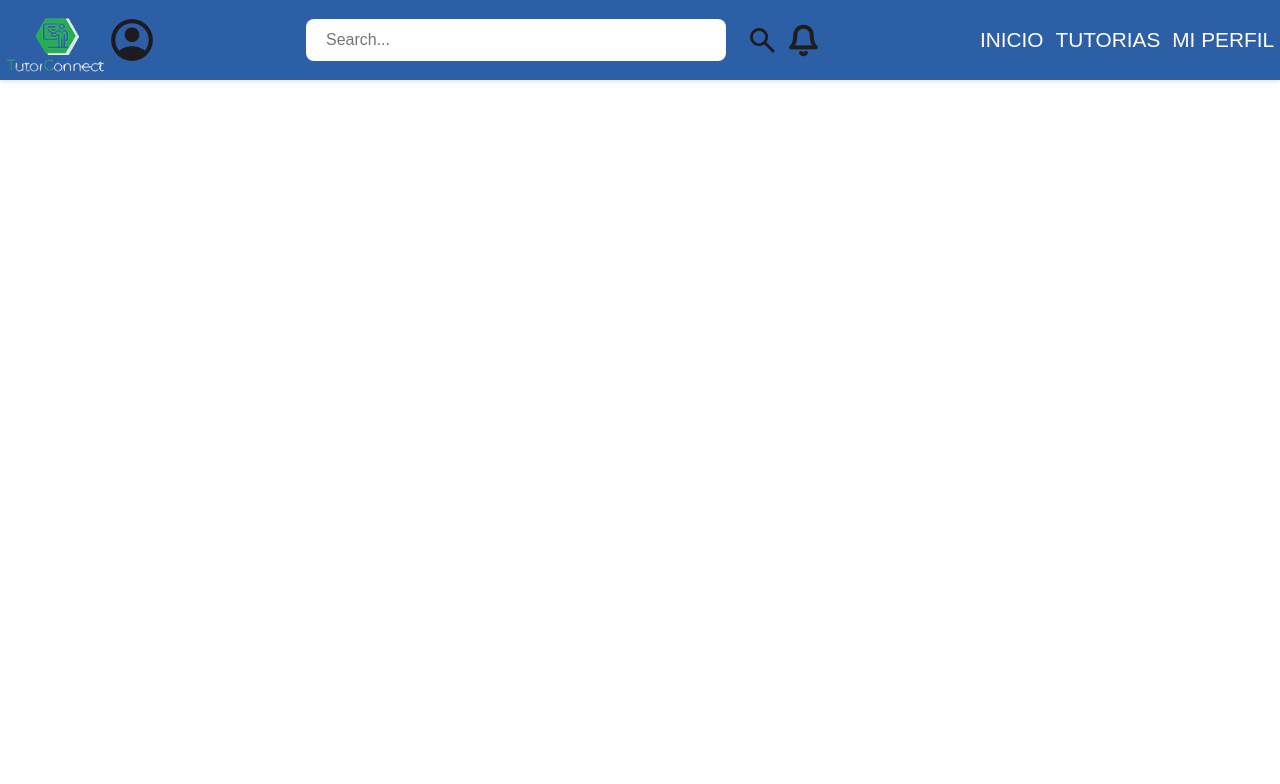
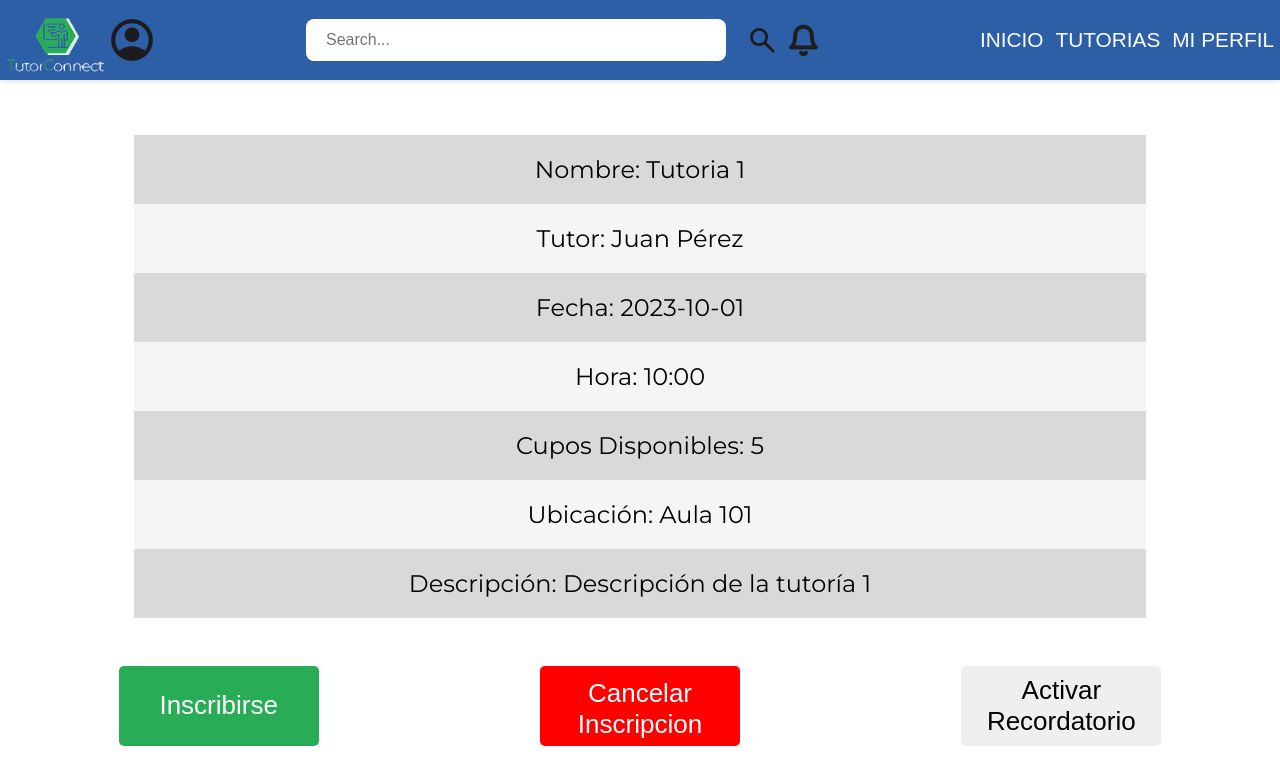
Before and after one commit to LuisAngel832/SistemaDeTutorias, a React (Vite) app: page / in a window 1280 px wide. Shown: the top 784 px of the page. Built offline with nearby package versions, Linux system fonts and the light colour scheme.

Commit message:
Avance en el diseño de las paguinas tutorado

```diff
--- a/src/App.jsx
+++ b/src/App.jsx
@@ -1,9 +1,10 @@
 import AppRouter from './Routes/AppRouter';
 import  HomeT  from './pages/Tutorado/HomeT/HomeT';
+import TutoriaT from './pages/Tutorado/TutoriaT/TutoriaT';
 
 const App = () => {
   return (
-    <HomeT/>
+    <TutoriaT/>
   );
 };
 
--- a/src/index.css
+++ b/src/index.css
@@ -3,7 +3,7 @@ body{
     margin: 0;
     padding: 0;
     height: 100vh;
-    font-family: "Montserrat", sans-serif;
+
     font-optical-sizing: auto;
     box-sizing: border-box;
 }
--- /dev/null
+++ b/src/pages/Tutorado/HomeT/Calendario.jsx
@@ -0,0 +1,27 @@
+import React from 'react';
+import './home.css';
+
+const Calendario = ({ mes, anio }) => {
+  // Obtener la cantidad de días del mes
+  const obtenerDiasDelMes = (mes, anio) => {
+    return new Date(anio, mes, 0).getDate();
+  };
+
+  const diasDelMes = obtenerDiasDelMes(mes, anio);
+  const dias = Array.from({ length: diasDelMes }, (_, i) => i + 1);
+
+  return (
+    <div className="calendario-grid">
+      {dias.map((dia, index) => (
+        <div
+          key={dia}
+          className={`calendario-dia ${index % 2 === 0 ? 'verde' : 'azul'}`}
+        >
+          {dia}
+        </div>
+      ))}
+    </div>
+  );
+};
+
+export default Calendario;
--- a/src/pages/Tutorado/HomeT/HomeT.jsx
+++ b/src/pages/Tutorado/HomeT/HomeT.jsx
@@ -1,8 +1,12 @@
 import HeaderT from "../../../components/Tutorado/HeaderT";
+import Calendario from "./Calendario";
 
 const HomeT = () => {
   return (
-    <HeaderT/>
+    <div className="home-tutorado">
+      <HeaderT />
+      <Calendario mes={5} anio={2025} />
+    </div>
   );
 }
 
--- /dev/null
+++ b/src/pages/Tutorado/HomeT/MainContent.jsx
@@ -0,0 +1,9 @@
+const MainContent = () => {
+    return(
+        <div className="main-contnent">
+            <div className="calendario-content">
+
+            </div>
+        </div>
+    )
+}
--- /dev/null
+++ b/src/pages/Tutorado/HomeT/home.css
@@ -0,0 +1,38 @@
+.home-tutorado {
+  display: flex;
+  flex-direction: column;
+  align-items: center;
+  justify-content: center;
+  height: 100vh;
+  width: 100%;
+  font-family: "Montserrat", sans-serif;
+}
+
+
+.calendario-grid {
+  display: grid;
+  grid-template-columns: repeat(7, 1fr);
+  width: fit-content;
+  margin: auto;
+  margin-top: 100px;
+}
+
+.calendario-dia {
+  display: flex;
+  justify-content: start;
+  align-items: start;
+  width: 150px;
+  height: 140px;
+  color: black;
+  font-weight: 400;
+  font-size: 18px;
+  padding: 5px;
+}
+
+.verde {
+  background-color: rgba(40, 173, 86, 1); /* Verde */
+}
+
+.azul {
+  background-color: rgba(0, 84, 159, 1); /* Azul */
+}
--- /dev/null
+++ b/src/pages/Tutorado/TutoriaT/Buttons.jsx
@@ -0,0 +1,27 @@
+
+
+
+const Buttons = ({ handleClick, handleClick2 }) => {
+  return (
+    <div className="buttons-content">
+      <button
+        onClick={handleClick}
+        className="btn-inscribirse"
+      >
+        Inscribirse
+      </button>
+      <button
+        onClick={handleClick2}
+        className="btn-cancelar"
+      >
+        Cancelar <br/>Inscripcion
+      </button>
+
+        <button className="btn-notificaciones">
+          Activar Recordatorio
+        </button>
+    </div>
+  );
+}
+
+export default Buttons;
--- /dev/null
+++ b/src/pages/Tutorado/TutoriaT/InfoTutoria.jsx
@@ -0,0 +1,39 @@
+const InfoTutoria = () => {
+  const tutoria = {
+    id: 1,
+    nombreTutoria: "Tutoria 1",
+    tutor: "Juan Pérez",
+    fecha: "2023-10-01",
+    hora: "10:00",
+    cuposDisponibles: 5,
+    ubicacion: "Aula 101",
+    descripcion: "Descripción de la tutoría 1",
+  };
+
+  const datos = [
+    { label: "Nombre", value: tutoria.nombreTutoria },
+    { label: "Tutor", value: tutoria.tutor },
+    { label: "Fecha", value: tutoria.fecha },
+    { label: "Hora", value: tutoria.hora },
+    { label: "Cupos Disponibles", value: tutoria.cuposDisponibles },
+    { label: "Ubicación", value: tutoria.ubicacion },
+    { label: "Descripción", value: tutoria.descripcion },
+  ];
+
+  return (
+    <div className="info-tutoria">
+      <div className="tutoria-card">
+        {datos.map((item, index) => (
+          <p
+            key={index}
+            className={index % 2 === 0 ? 'fondo-gris' : 'fondo-gris-claro'}
+          >
+            {item.label}: {item.value}
+          </p>
+        ))}
+      </div>
+    </div>
+  );
+};
+
+export default InfoTutoria;
--- /dev/null
+++ b/src/pages/Tutorado/TutoriaT/MainContent.jsx
@@ -0,0 +1,14 @@
+import InfoTutoria from "./InfoTutoria"
+import Buttons from "./Buttons"
+
+const MainContent = () => {
+    return (
+       <div className="main-content">
+        <InfoTutoria />
+        <Buttons />
+
+       </div>
+    )
+}
+
+export default MainContent
--- /dev/null
+++ b/src/pages/Tutorado/TutoriaT/TutoriaT.jsx
@@ -0,0 +1,13 @@
+import HeaderT from "../../../components/Tutorado/HeaderT"
+import MainContentT from "./MainContent"
+import "./tutoria.css"
+const TutoriaT = () => {
+    return (
+        <section className="tutoria-tutorados">
+            <HeaderT />
+            <MainContentT />
+        </section>
+    )
+}
+
+export default TutoriaT
--- /dev/null
+++ b/src/pages/Tutorado/TutoriaT/tutoria.css
@@ -0,0 +1,77 @@
+.tutoria-tutorados{
+
+    font-family: "Montserrat", sans-serif;
+}
+
+.main-content{
+    display: flex;
+    align-items: center;
+    flex-direction: column;
+    justify-content: center;
+    margin-top: 100px;
+    height: 85vh;
+    box-sizing: border-box;
+}
+
+.info-tutoria{
+    display: flex;
+    flex-direction: column;
+    align-items: center;
+    justify-content: center;
+    width: 100%;
+    margin-bottom: 3rem;
+}
+
+.tutoria-card{
+    display: flex;
+    flex-direction: column;
+    align-items: center;
+    justify-content: center;
+    width: 100%;
+}
+
+.tutoria-card p{
+    width: 80%;
+    text-align: center;
+    color: black;
+    padding: 20px 0;
+    font-size: 24px;
+}
+
+.fondo-gris{
+    background-color: rgba(217, 217, 217, 1);
+}
+
+.fondo-gris-claro{
+    background-color:rgba(245, 245, 245, 1) ;
+}
+
+
+/* Estilos para el botón */
+
+.buttons-content{
+    width: 100%;
+    display: flex;
+    justify-content: space-around;
+    align-items: center;
+    width: 100%;
+}
+
+.buttons-content button{
+    width: 200px;
+    height: 80px;
+    border-radius: 5px;
+    border: none;
+    font-size: 26px;
+    cursor: pointer;
+}
+
+.btn-inscribirse{
+    background-color:rgba(40, 173, 86, 1);
+    color: white;
+}
+
+.btn-cancelar{
+    background-color:rgba(255, 0, 0, 1);
+    color: white;
+}
```
Also changed, not shown: src/pages/Tutorado/TutoriasT/TutoriasT.jsx (added, +10 -0 lines).
